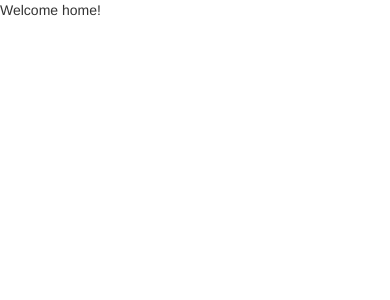
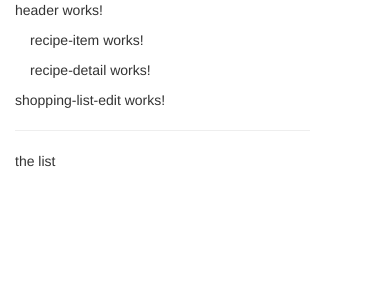
Before and after one commit to isidoreduc/recipees, an Angular app: page / in a window 390 px wide. Shown: the top 300 px of the page. Built offline with nearby package versions, Linux system fonts and the light colour scheme.

Commit message:
scaffold2

```diff
--- a/src/app/app.component.html
+++ b/src/app/app.component.html
@@ -1,7 +1,14 @@
 <!--The content below is only a placeholder and can be replaced.-->
+
 <div class="container">
+  <app-header></app-header>
   <div class="row">
-    <p>Welcome home!</p>
+    <div class="col-md-6">
+      <app-recipes></app-recipes>
+    </div>
+    <div class="col-md-6">
+      <app-shopping-list></app-shopping-list>
+    </div>
   </div>
 </div>
 
```
